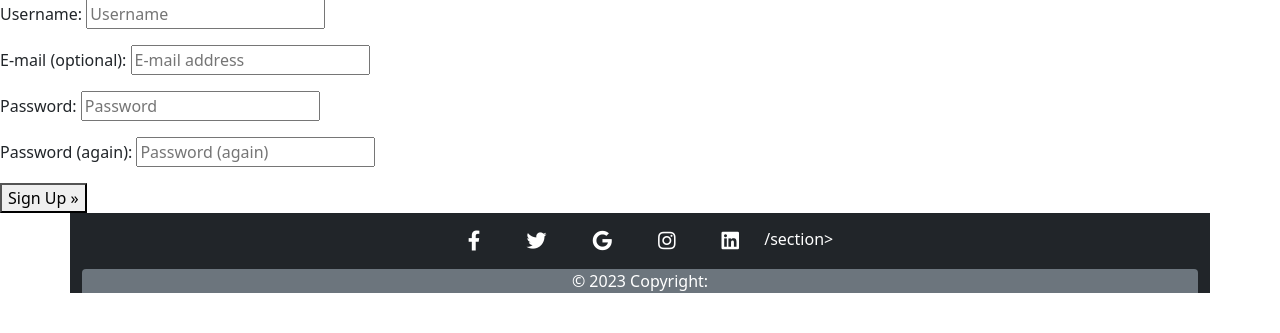
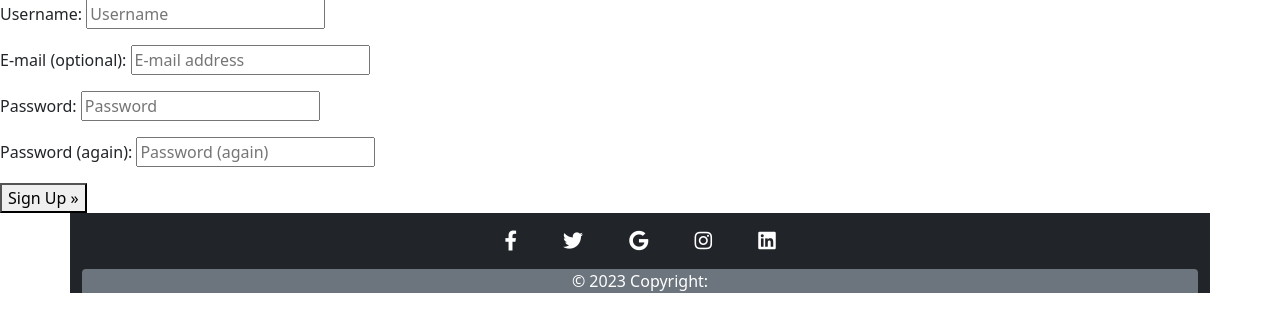
Before and after one commit to Shaga-Matula/Shotokan-Karate, a Django app: page /accounts/signup/ in a window 1280 px wide. Shown: the part 153-486 px from the top of the page. Run offline with Django 3.2, Linux system fonts and the light colour scheme; some libraries are stand-ins or nearby versions.

Commit message:
booststrap and css header footer type error

```diff
--- a/templates/base.html
+++ b/templates/base.html
@@ -89,7 +89,7 @@
                         <!-- Linkedin -->
                         <a class="btn btn-link btn-floating btn-lg text-white m-1" href="#!" role="button"
                             data-mdb-ripple-color="dark"><i class="fab fa-linkedin"></i></a>
-                     /section>
+                    </section>
                     <!-- Section: Social media -->
                 </div>
 
```
